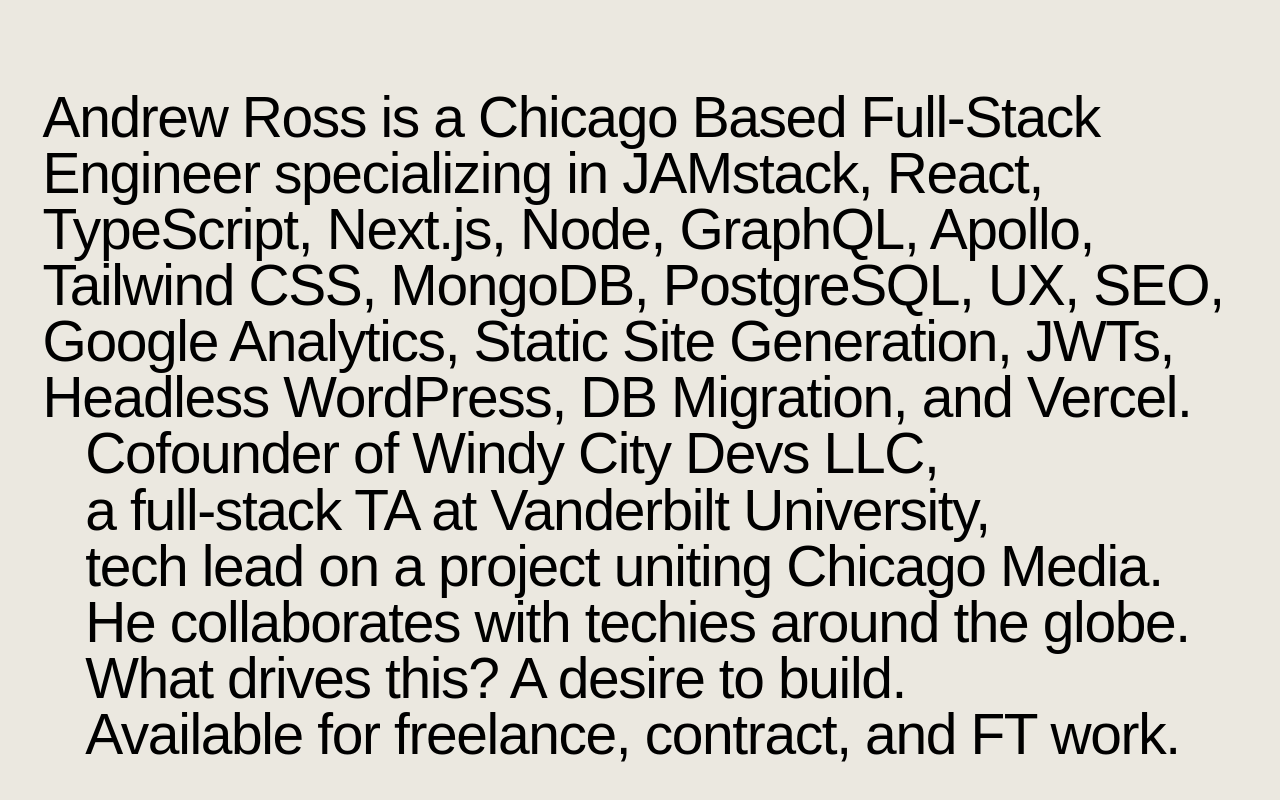
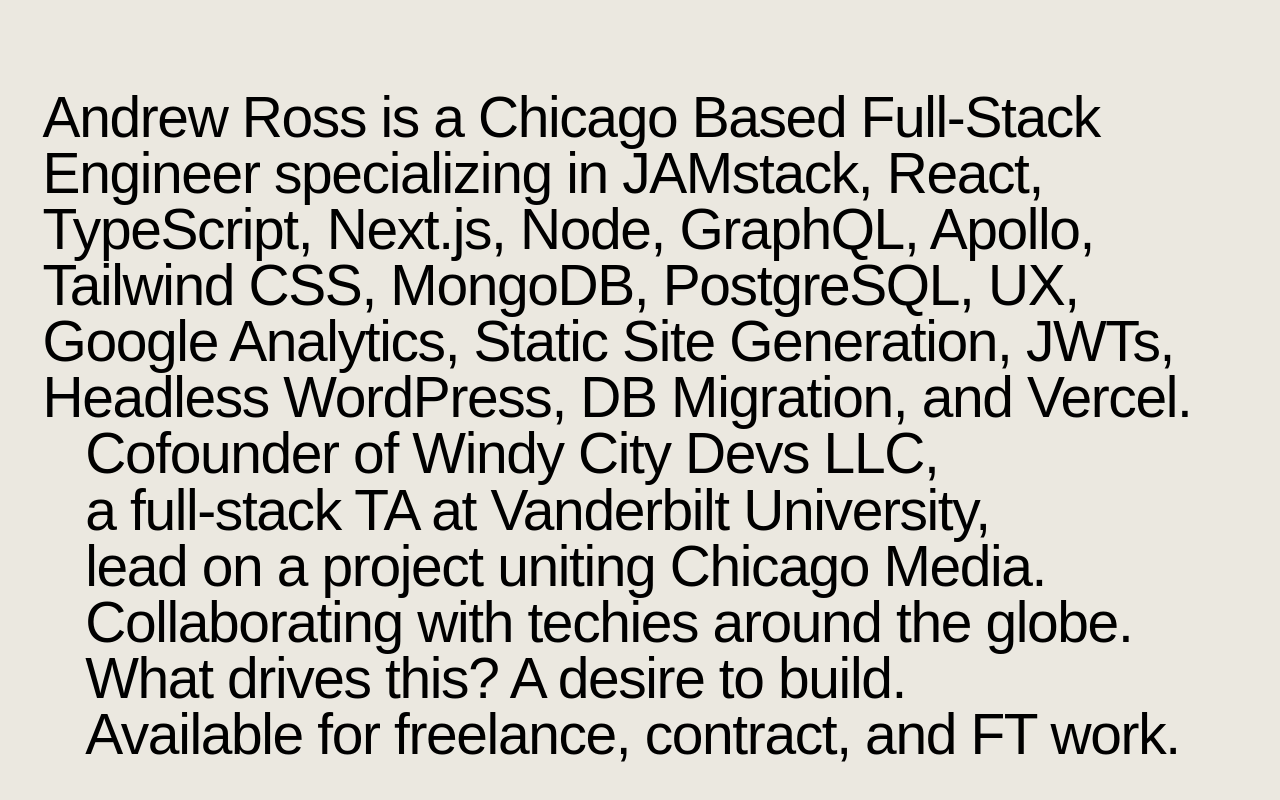
Before and after one commit to DopamineDriven/asross-portfolio, a Next.js app: page / in a window 1280 px wide. Shown: the part 496-1296 px from the top of the page. Built offline with nearby package versions, Linux system fonts and the light colour scheme; a web font is replaced by a local one.

Commit message:
updates to lead.tsx

```diff
--- a/components/lead.tsx
+++ b/components/lead.tsx
@@ -28,7 +28,7 @@ const spanSnippets: LeadInterface[] = [
 	},
 	{
 		id: 3,
-		span: 'Tailwind CSS, MongoDB, PostgreSQL, UX, SEO, '
+		span: 'Tailwind CSS, MongoDB, PostgreSQL, UX, '
 	},
 	{
 		id: 4,
@@ -48,11 +48,11 @@ const spanSnippets: LeadInterface[] = [
 	},
 	{
 		id: 8,
-		span: 'tech lead on a project uniting Chicago Media. '
+		span: 'lead on a project uniting Chicago Media. '
 	},
 	{
 		id: 9,
-		span: 'He collaborates with techies around the globe. '
+		span: 'Collaborating with techies around the globe. '
 	},
 	{
 		id: 10,
```
